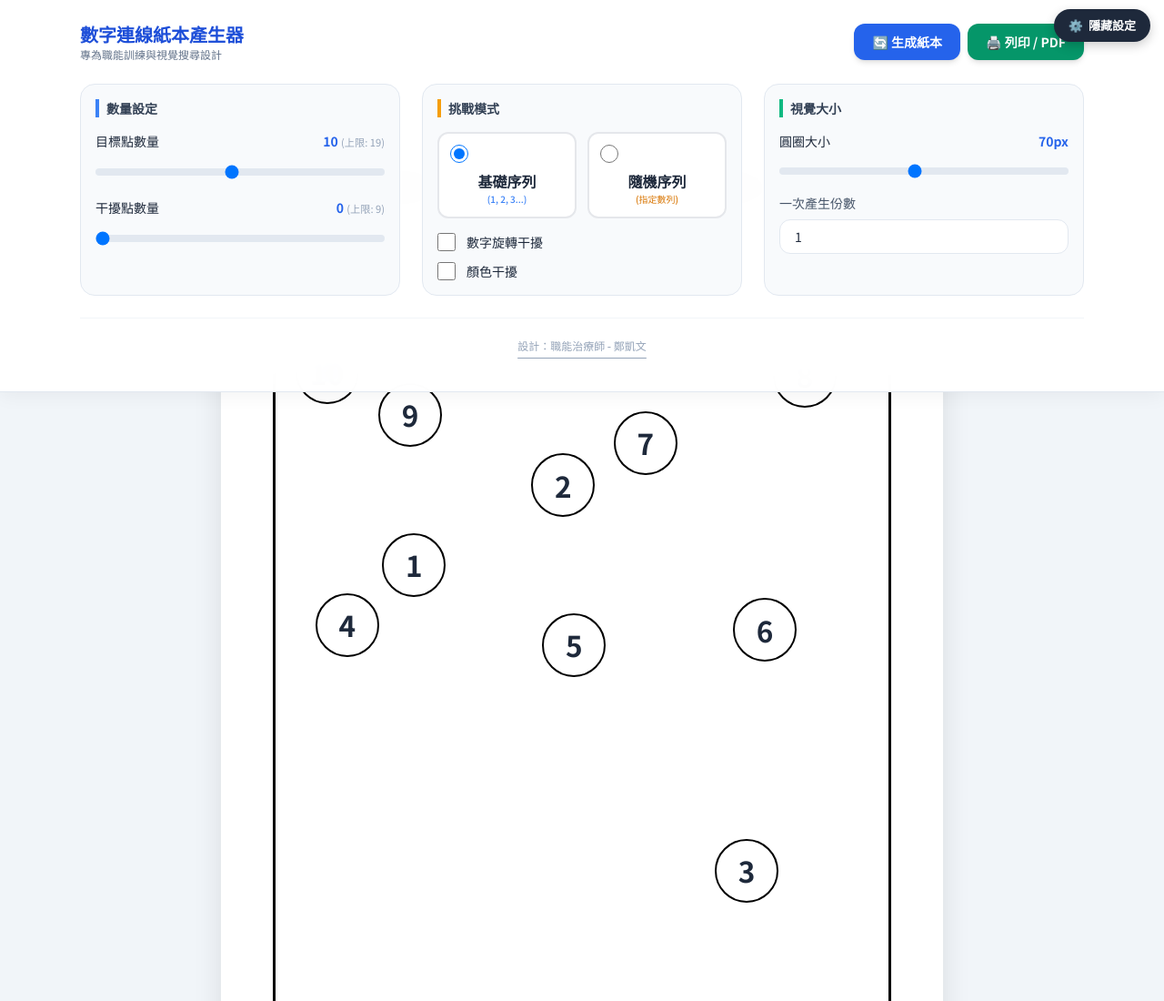
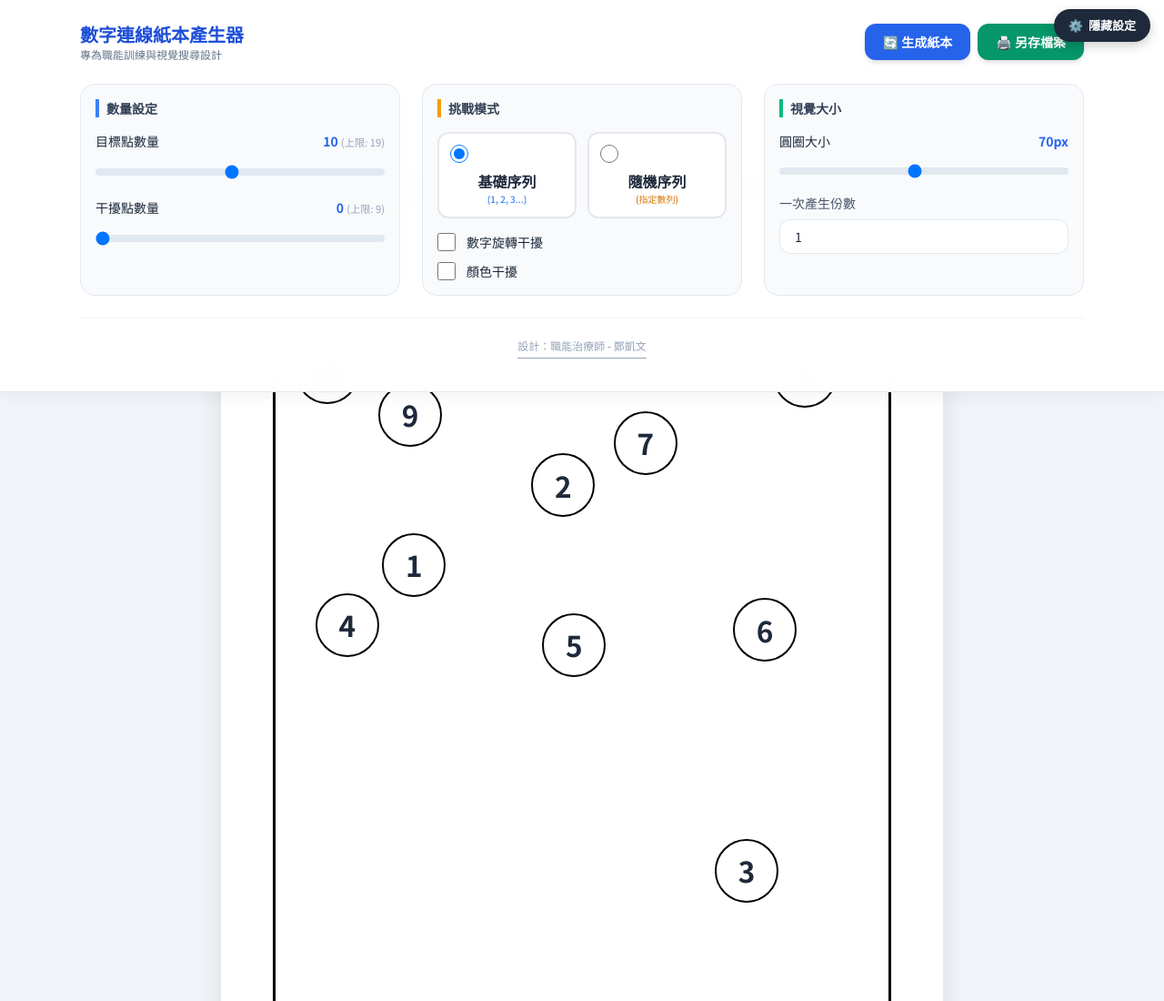
Before and after one commit to mpotkevin/test, a plain HTML site: page index.html in a window 1280 px wide. Shown: the top 1100 px of the page at 91% size. Drawn offline with nearby package versions, Linux system fonts and the light colour scheme.

Commit message:
Update index.html

```diff
--- a/index.html
+++ b/index.html
@@ -199,8 +199,9 @@
                     <button onclick="generateBatch(); hideControls();" class="flex-1 md:flex-none bg-blue-600 text-white px-5 py-2.5 rounded-xl font-bold hover:bg-blue-700 transition active:scale-95 shadow-md text-sm">
                         🔄 生成紙本
                     </button>
+                    <!-- 名稱已更換為「另存檔案」 -->
                     <button onclick="window.print()" class="flex-1 md:flex-none bg-emerald-600 text-white px-5 py-2.5 rounded-xl font-bold hover:bg-emerald-700 transition active:scale-95 shadow-md text-sm">
-                        🖨️ 列印 / PDF
+                        🖨️ 另存檔案
                     </button>
                 </div>
             </div>
```
